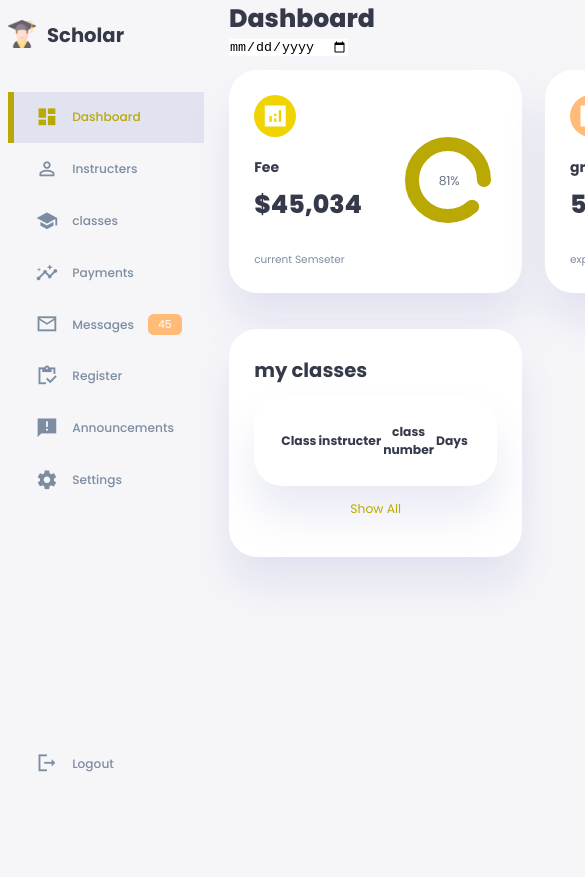
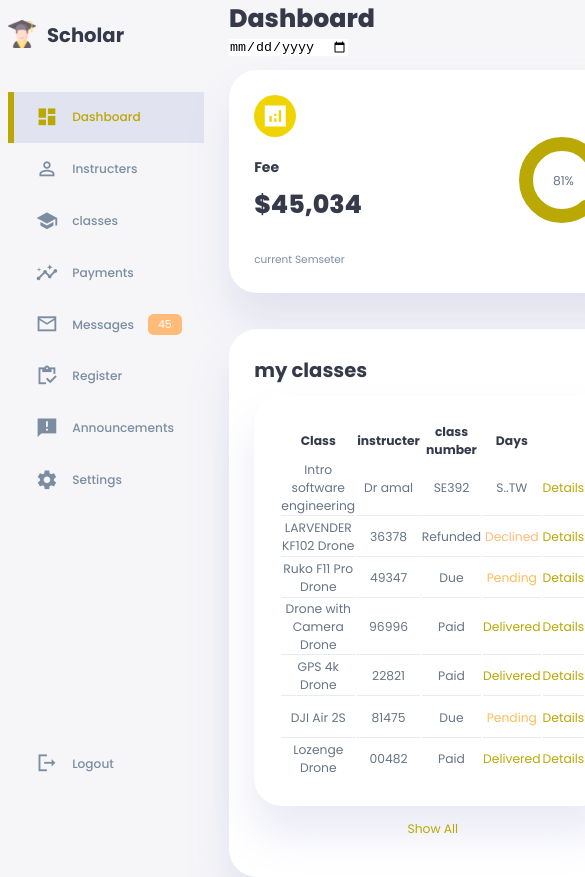
Before and after one commit to NouraAlGahtani/DashBoard, a plain HTML site: page Dashoard/Dashboard.html in a window 390 px wide. Shown: the top 877 px of the page, 585 px wide, since content can reach past the window. Before the commit the page ends 844 px from the top, so only its background shows below. Drawn offline with Linux system fonts and the light colour scheme.

Commit message:
js files

```diff
--- a/Dashoard/Dashboard.html
+++ b/Dashoard/Dashboard.html
@@ -208,10 +208,10 @@
 
 
 
+  <script src="../Dashoard/Js/index.js"></script>
+   <script src="../Dashoard/Js/update-data.js"></script>
+   <script src="../Dashoard/Js/sales-analytics-data.js"></script>
+   <script src="../Dashoard/Js/recent-order-data.js"></script>
 
-  <script src="./Js/class.js"></script>
-  <script src=""></script>
-  <script src="./Js/source.js"></script>
-  <script src=""></script>
 </body>
 </html>
--- a/Dashoard/Js/class.js
+++ /dev/null
@@ -1,37 +0,0 @@
-const COURSE_DATA = [
-    {
-        Class: "Calculus",
-        instructer: "jacob smith",
-        classnumber: "SE392",
-        status: "pending",
-        statuscolor: "warning",
-    },
-    {
-        Class: "History",
-        instructer: "laurie wil",
-        classnumber: "SE762",
-        status: "pending",
-        statuscolor: "warning",
-    },
-    {
-        Class: "History",
-        instructer: "laurie wil",
-        classnumber: "SE762",
-        status: "pending",
-        statuscolor: "warning",
-    },
-    {
-        Class: "History",
-        instructer: "laurie wil",
-        classnumber: "SE762",
-        status: "pending",
-        statuscolor: "warning",
-    },
-    {
-        Class: "History",
-        instructer: "laurie wil",
-        classnumber: "SE762",
-        status: "pending",
-        statuscolor: "warning",
-    },
-];
--- /dev/null
+++ b/Dashoard/Js/index.js
@@ -0,0 +1,117 @@
+// Executes when document is loaded
+document.addEventListener("DOMContentLoaded", (ev) => {
+  // Recent CLASSS Data
+  document.getElementById("My-Classes--table").appendChild(buildTableBody());
+
+  // Updates Data
+  document
+    .getElementsByClassName("recent-updates")
+    .item(0)
+    .appendChild(buildUpdatesList());
+
+  // PREFORMANCE
+  const Preformanceanalytics = document.getElementById("analytics");
+  buildPreformancAnalytics(Preformanceanalytics);
+});
+
+// Document Builder
+const buildTableBody = () => {
+  const recentClassData = RECENT_CLASS_DATA;
+
+  const tbody = document.createElement("tbody");
+
+  let bodyContent = "";
+  for (const row of recentClassData) {
+    bodyContent += `
+      <tr>
+        <td>${row.productName}</td>
+        <td>${row.productNumber}</td>
+        <td>${row.payment}</td>
+        <td class="${row.statusColor}">${row.status}</td>
+        <td class="primary">Details</td>
+      </tr>
+    `;
+  }
+
+  tbody.innerHTML = bodyContent;
+
+  return tbody;
+};
+
+const buildUpdatesList = () => {
+  const updateData = UPDATE_DATA;
+
+  const div = document.createElement("div");
+  div.classList.add("updates");
+
+  let updateContent = "";
+  for (const update of updateData) {
+    updateContent += `
+      <div class="update">
+        <div class="profile-photo">
+          <img src="${update.imgSrc}" />
+        </div>
+        <div class="message">
+          <p><b>${update.profileName}</b> ${update.message}</p>
+          <small class="text-muted">${update.updatedTime}</small>
+        </div>
+      </div>
+    `;
+  }
+
+  div.innerHTML = updateContent;
+
+  return div;
+};
+
+const buildPreformancAnalytics = (element) => {
+  const preformAnalyticsData = PREFORMANCE_ANALYTICS_DATA;
+
+  for (const analytic of  preformAnalyticsData) {
+    const item = document.createElement("div");
+    item.classList.add("item");
+    item.classList.add(analytic.itemClass);
+
+    const itemHtml = `
+      <div class="icon">
+        <span class="material-icons-sharp"> ${analytic.icon} </span>
+      </div>
+      <div class="right">
+        <div class="info">
+          <h3>${analytic.title}</h3>
+          <small class="text-muted"> Last 24 Hours </small>
+        </div>
+        <h5 class="${analytic.colorClass}">${analytic.percentage}%</h5>
+        <h3>${analytic.sales}</h3>
+      </div>
+    `;
+
+    item.innerHTML = itemHtml;
+
+    element.appendChild(item);
+  }
+};
+
+// Document operation functions
+const sideMenu = document.querySelector("aside");
+const menuBtn = document.querySelector("#menu-btn");
+const closeBtn = document.querySelector("#close-btn");
+const themeToggler = document.querySelector(".theme-toggler");
+
+// Show Sidebar
+menuBtn.addEventListener("click", () => {
+  sideMenu.style.display = "block";
+});
+
+// Hide Sidebar
+closeBtn.addEventListener("click", () => {
+  sideMenu.style.display = "none";
+});
+
+// Change Theme
+themeToggler.addEventListener("click", () => {
+  document.body.classList.toggle("dark-theme-variables");
+
+  themeToggler.querySelector("span:nth-child(1)").classList.toggle("active");
+  themeToggler.querySelector("span:nth-child(2)").classList.toggle("active");
+});
--- /dev/null
+++ b/Dashoard/Js/recent-order-data.js
@@ -0,0 +1,51 @@
+const RECENT_CLASS_DATA = [
+  {
+    productName: "Intro software engineering",
+    productNumber: "Dr amal",
+    payment: "SE392",
+    status: "S..TW",
+
+  },
+  {
+    productName: "LARVENDER KF102 Drone",
+    productNumber: "36378",
+    payment: "Refunded",
+    status: "Declined",
+    statusColor: "danger",
+  },
+  {
+    productName: "Ruko F11 Pro Drone",
+    productNumber: "49347",
+    payment: "Due",
+    status: "Pending",
+    statusColor: "warning",
+  },
+  {
+    productName: "Drone with Camera Drone",
+    productNumber: "96996",
+    payment: "Paid",
+    status: "Delivered",
+    statusColor: "primary",
+  },
+  {
+    productName: "GPS 4k Drone",
+    productNumber: "22821",
+    payment: "Paid",
+    status: "Delivered",
+    statusColor: "primary",
+  },
+  {
+    productName: "DJI Air 2S",
+    productNumber: "81475",
+    payment: "Due",
+    status: "Pending",
+    statusColor: "warning",
+  },
+  {
+    productName: "Lozenge Drone",
+    productNumber: "00482",
+    payment: "Paid",
+    status: "Delivered",
+    statusColor: "primary",
+  },
+];
--- a/Dashoard/Js/source.js
+++ b/Dashoard/Js/source.js
@@ -15,4 +15,4 @@ function openNav() {
 
 function closeNav() {
   document.getElementById("mySidenav").style.width = "0";
-}
+};
--- /dev/null
+++ b/Dashoard/Js/update-data.js
@@ -0,0 +1,20 @@
+const UPDATE_DATA = [
+  {
+    imgSrc: "../img/Black_Hills_State_Yellow_Jackets_logo.svg.png",
+    profileName: "University",
+    message: "Dear students it's almost winter get warmed up in the common romm FREE HOT CHOCOLATE (show your ID in entrance) ",
+    updatedTime: "2 Minutes Ago",
+  },
+  {
+    imgSrc: "../img/Black_Hills_State_Yellow_Jackets_logo.svg.png",
+    profileName: "Diana Ayi",
+    message: "declined her order of 2 DJI Air 2S.",
+    updatedTime: "5 Minutes Ago",
+  },
+  {
+    imgSrc: "../img/Black_Hills_State_Yellow_Jackets_logo.svg.png",
+    profileName: "Mandy Roy",
+    message: "received his order of LARVENDER KF102 Drone.",
+    updatedTime: "6 Minutes Ago",
+  },
+];
```
Also changed, not shown: Dashoard/Js/class-analytics-data.js (added, +26 -0 lines), Dashoard/index.html (+1 -0 lines), Dashoard/img/Black_Hills_State_Yellow_Jackets_logo.svg.png (added).
